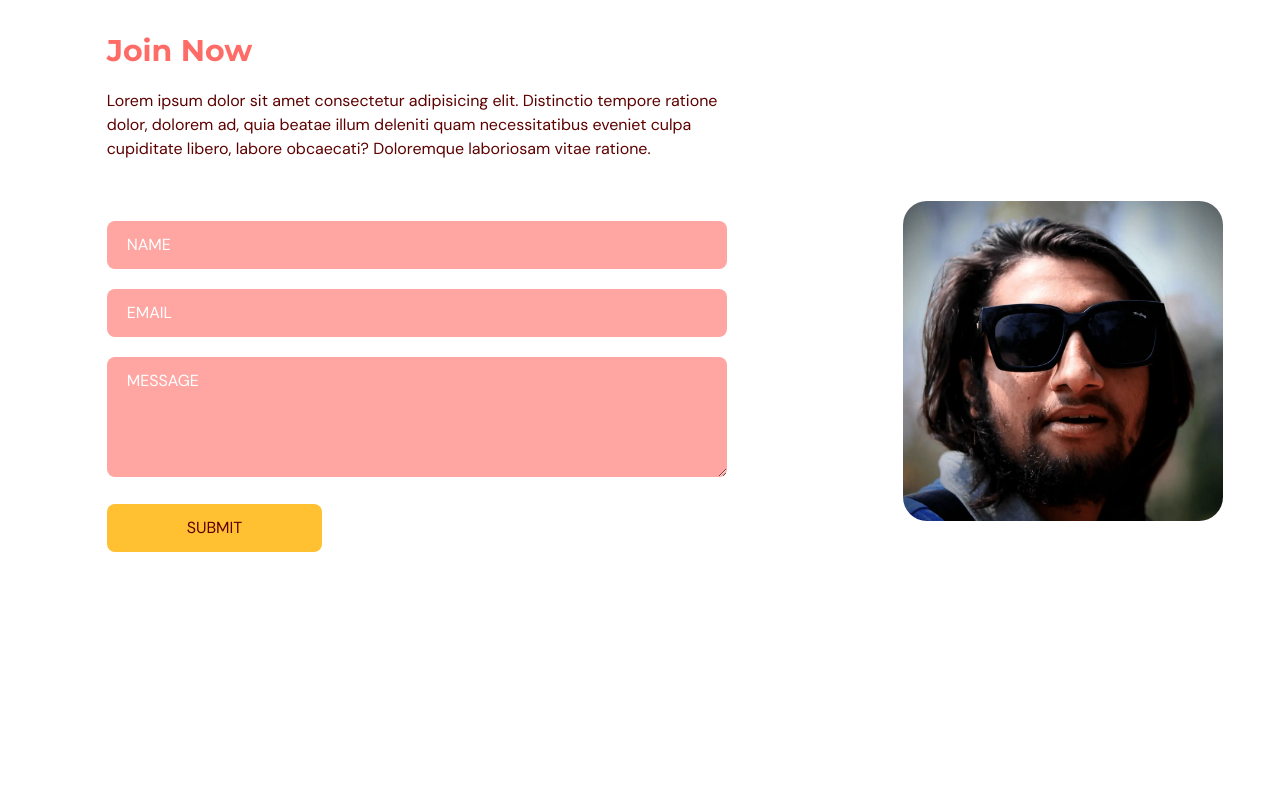
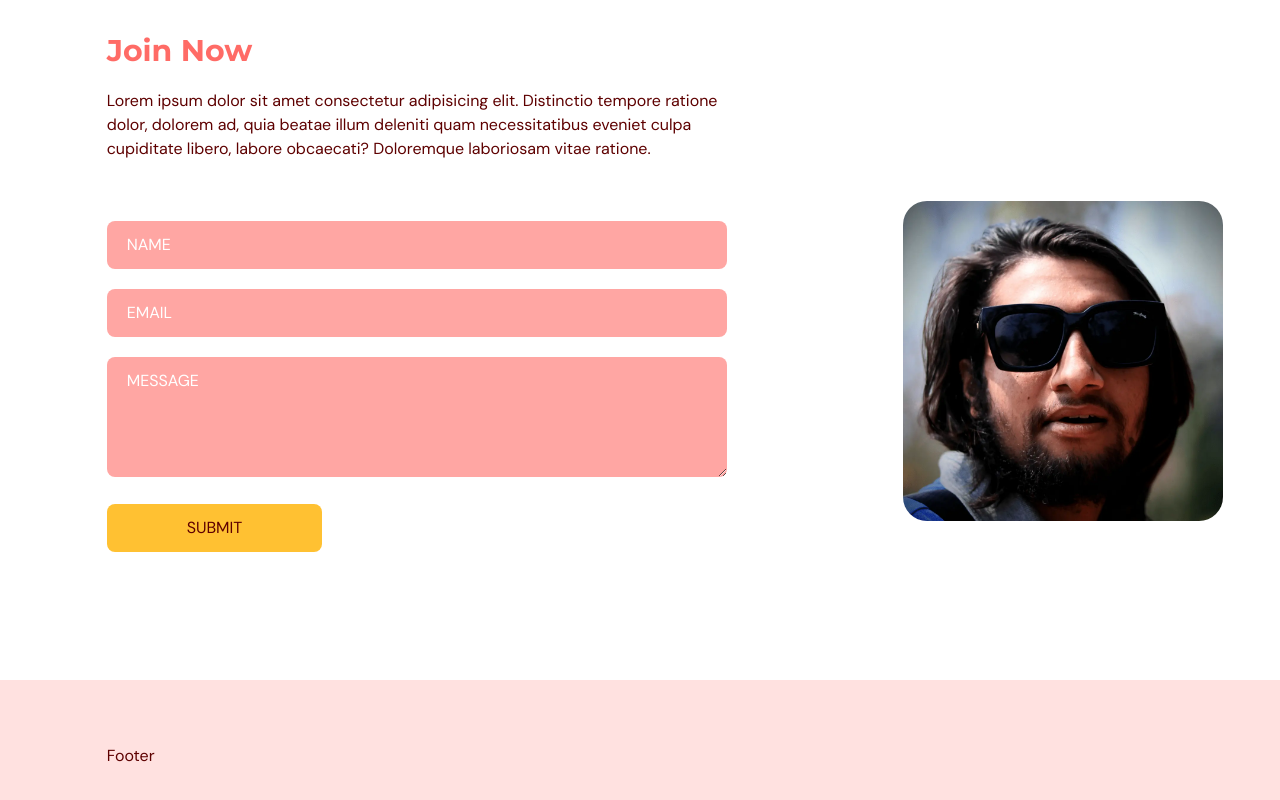
Before and after one commit to chirang56/aj-studio, a React (Vite) app: page / in a window 1280 px wide. Shown: the part 2788-3588 px from the top of the page. Before the commit the page ends 3468 px from the top, so only its background shows below. Built offline with nearby package versions, Linux system fonts and the light colour scheme.

Commit message:
create footer section

```diff
--- a/src/App.tsx
+++ b/src/App.tsx
@@ -3,6 +3,7 @@ import Home from "@/scenes/home";
 import About from "@/scenes/abouts";
 import Service from "@/scenes/services";
 import ContactMe from "@/scenes/contactMe";
+import Footer from "@/scenes/footer";
 import { useEffect, useState } from "react";
 import { SelectedPage } from "./shared/type";
 
@@ -36,6 +37,7 @@ function App() {
         <About setSelectedPage={setSelectedPage}/>
         <Service setSelectedPage={setSelectedPage}/>
         <ContactMe setSelectedPage={setSelectedPage}/>
+        <Footer setSelectedPage={setSelectedPage}/>
       </div>
   );
 };
--- /dev/null
+++ b/src/scenes/footer/index.tsx
@@ -0,0 +1,14 @@
+import Logo from "@/assets/Logo.webp"
+type Props = {}
+
+const Footer = (props: Props) => {
+  return (
+  <footer className="bg-primary-100 py-16">
+    <div className="justify-content mx-auto w-5/6 gap-16 md:flex">
+    Footer
+    </div>
+  </footer>
+  );
+};
+
+export default Footer;
```
